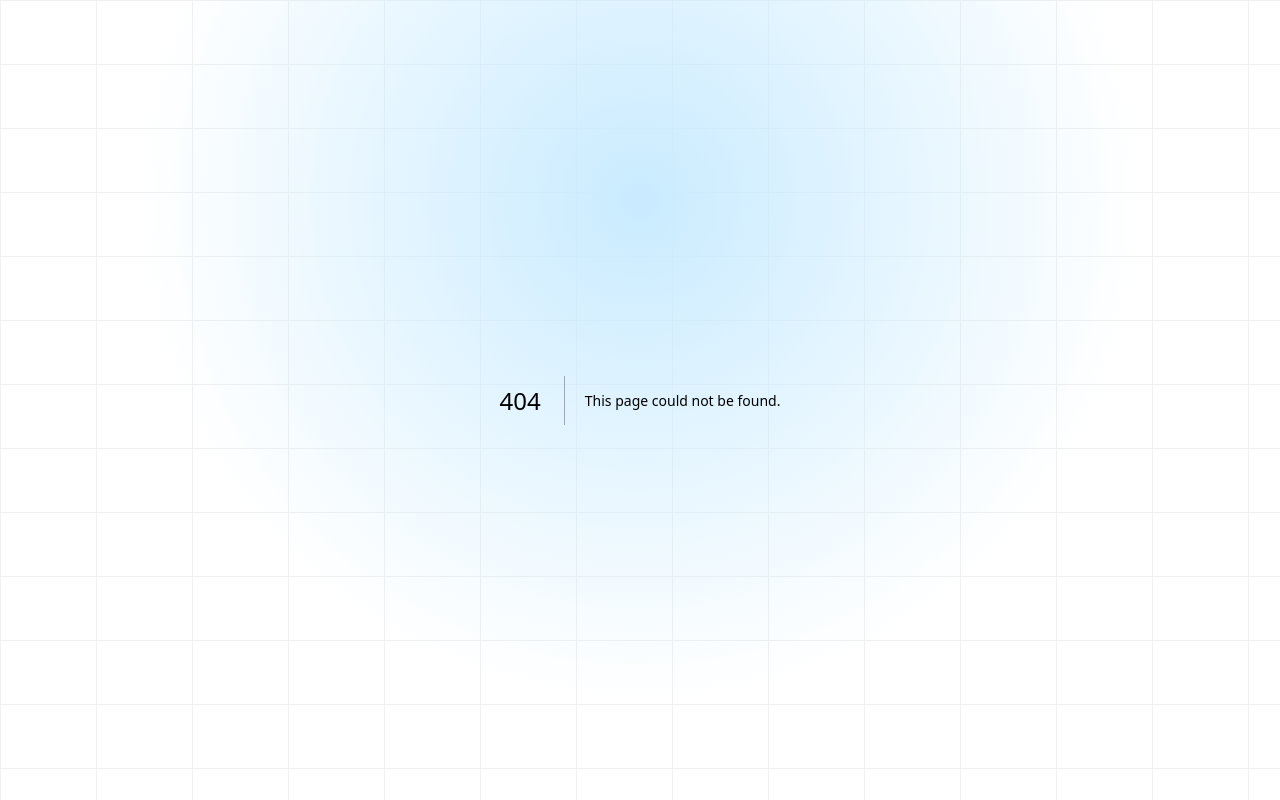
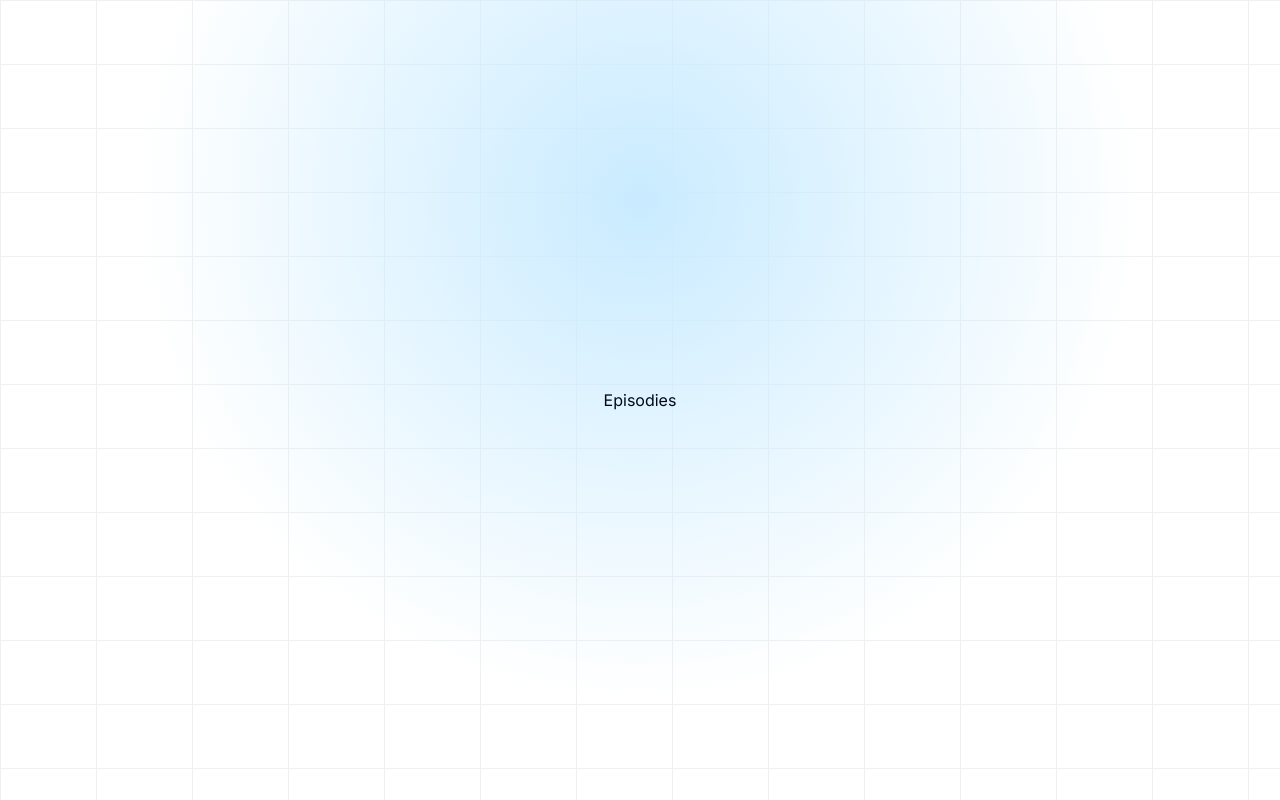
Before and after one commit to tavodevcode/rick-and-morty-next-streaming, a Next.js app: page /episodies in a window 1280 px wide. Before the commit this address had no page. Built offline with nearby package versions, Linux system fonts and the light colour scheme.

Commit message:
📄 Add layout, loading, and page components

```diff
--- /dev/null
+++ b/app/episodies/layout.tsx
@@ -0,0 +1,11 @@
+export default function DashboardLayout ({
+  children // will be a page or nested layout
+}: {
+  children: React.ReactNode
+}): JSX.Element {
+  return (
+      <section className="w-screen h-screen flex justify-center items-center">
+        {children}
+      </section>
+  )
+}
--- /dev/null
+++ b/app/episodies/loading.tsx
@@ -0,0 +1,5 @@
+export default function Loading (): JSX.Element {
+  return (
+    <div>loading</div>
+  )
+}
--- /dev/null
+++ b/app/episodies/page.tsx
@@ -0,0 +1,10 @@
+export default async function EpisodiesPage (): Promise<JSX.Element> {
+  await new Promise((resolve) => setTimeout(resolve, 4000))
+
+  return (
+    <div>
+      <h1>Episodies</h1>
+
+    </div>
+  )
+}
```
